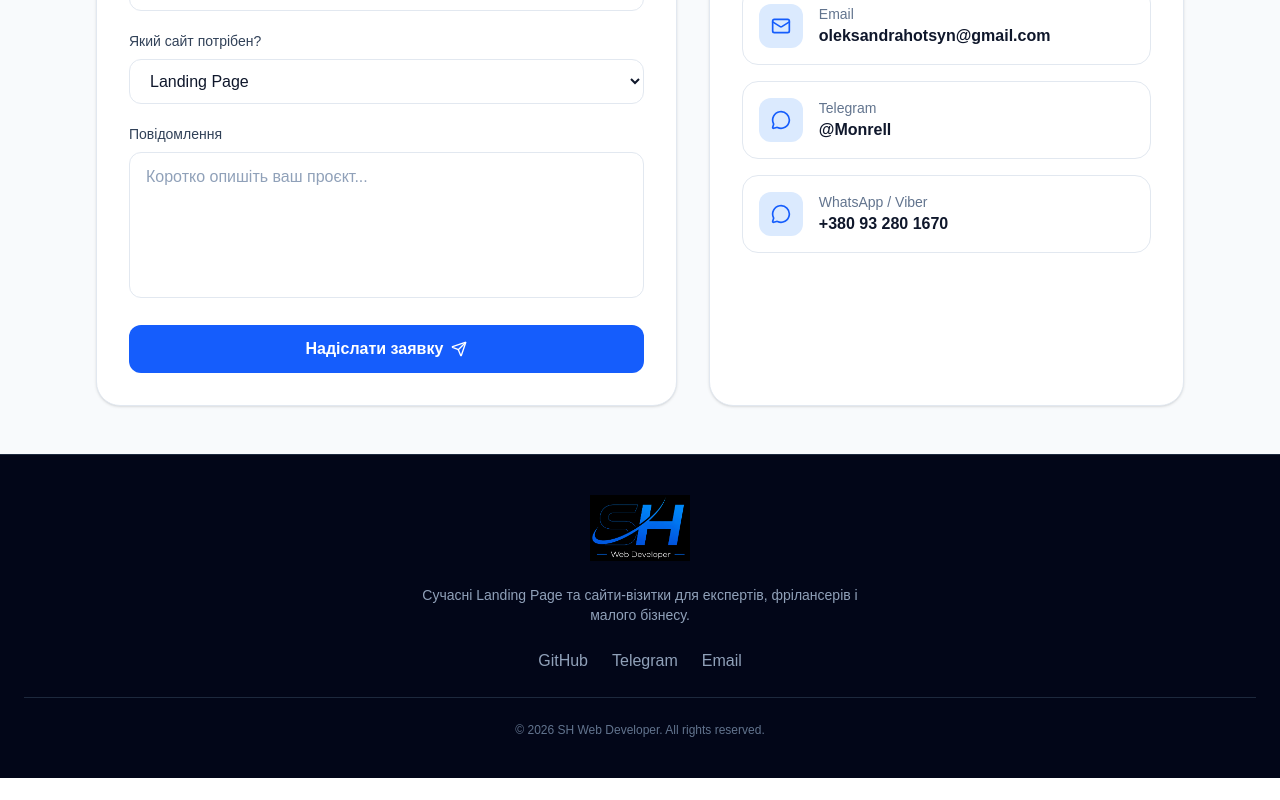
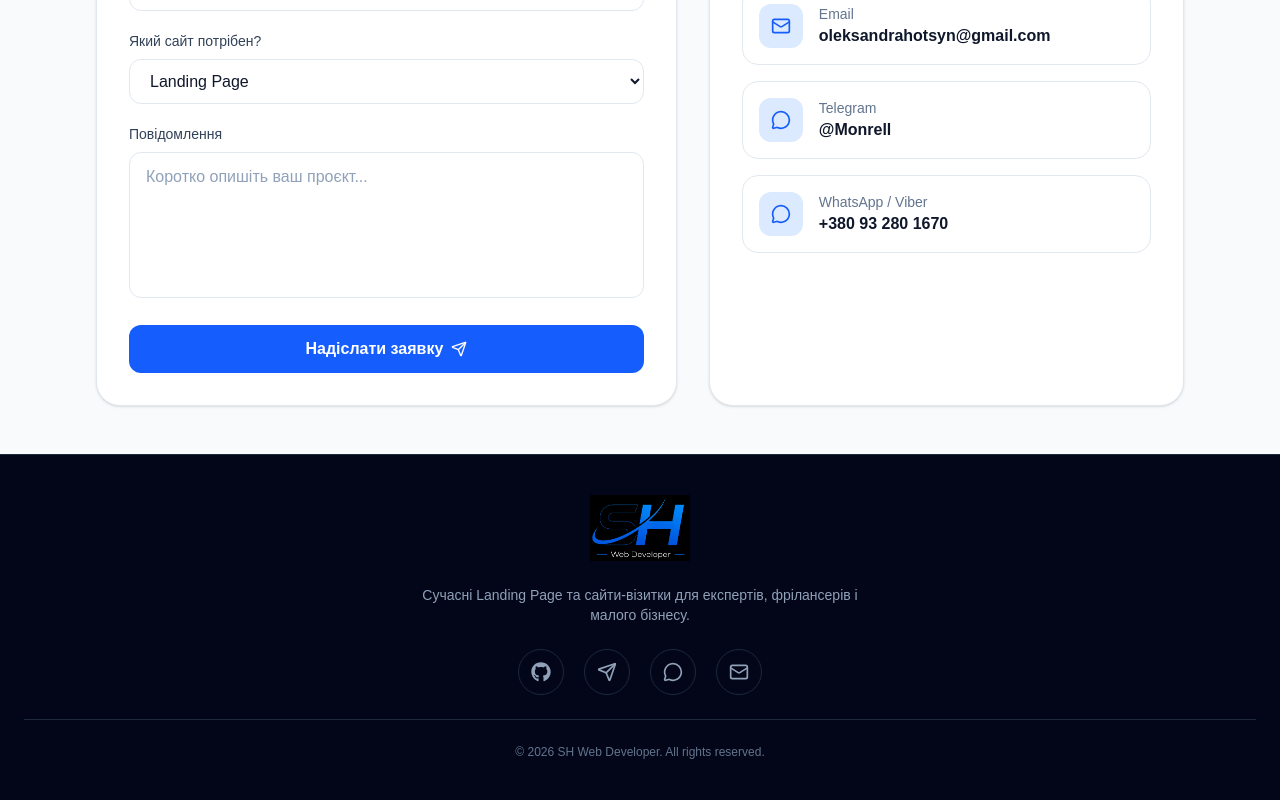
Before and after one commit to oleksandrahotsyn/nextjs-portfolio, a Next.js app: page / in a window 1280 px wide. Shown: the part 5304-6104 px from the top of the page. Before the commit the page ends 6082 px from the top, so only its background shows below. Built offline with nearby package versions, Linux system fonts and the light colour scheme.

Commit message:
refix footer

```diff
--- a/src/components/layout/Footer.tsx
+++ b/src/components/layout/Footer.tsx
@@ -1,5 +1,7 @@
 import Link from "next/link";
 import Image from "next/image";
+import { Send, MessageCircle, Mail } from "lucide-react";
+import { FaGithub } from "react-icons/fa";
 
 export default function Footer() {
   const year = new Date().getFullYear();
@@ -27,30 +29,43 @@ export default function Footer() {
         </p>
 
         {/* Socials */}
-        <div className="flex gap-6">
+          <div className="flex items-center gap-5">
             <a
               href="https://github.com/oleksandrahotsyn"
               target="_blank"
               rel="noopener noreferrer"
-            className="text-slate-400 transition hover:text-white"
+              aria-label="GitHub"
+              className="rounded-full border border-slate-800 p-3 text-slate-400 transition-all duration-300 hover:border-blue-500 hover:text-blue-500 hover:shadow-lg hover:shadow-blue-500/20"
             >
-            GitHub
+              <FaGithub size={20} />
             </a>
 
             <a
               href="https://t.me/SandraHotsy"
               target="_blank"
               rel="noopener noreferrer"
-            className="text-slate-400 transition hover:text-white"
+              aria-label="Telegram"
+              className="rounded-full border border-slate-800 p-3 text-slate-400 transition-all duration-300 hover:border-blue-500 hover:text-blue-500 hover:shadow-lg hover:shadow-blue-500/20"
             >
-            Telegram
+              <Send size={20} />
             </a>
 
             <a
-            href="sandrahotsy@gmail.com"
-            className="text-slate-400 transition hover:text-white"
+              href="https://wa.me/380932801670"
+              target="_blank"
+              rel="noopener noreferrer"
+              aria-label="WhatsApp"
+              className="rounded-full border border-slate-800 p-3 text-slate-400 transition-all duration-300 hover:border-blue-500 hover:text-blue-500 hover:shadow-lg hover:shadow-blue-500/20"
             >
-            Email
+              <MessageCircle size={20} />
+            </a>
+
+            <a
+              href="mailto:oleksandrahotsyn@gmail.com"
+              aria-label="Email"
+              className="rounded-full border border-slate-800 p-3 text-slate-400 transition-all duration-300 hover:border-blue-500 hover:text-blue-500 hover:shadow-lg hover:shadow-blue-500/20"
+            >
+              <Mail size={20} />
             </a>
           </div>
 
```
Also changed, not shown: 1 other file (tests, documents, lock files or other folders). Lines whose indentation alone changed are shown as unchanged.
